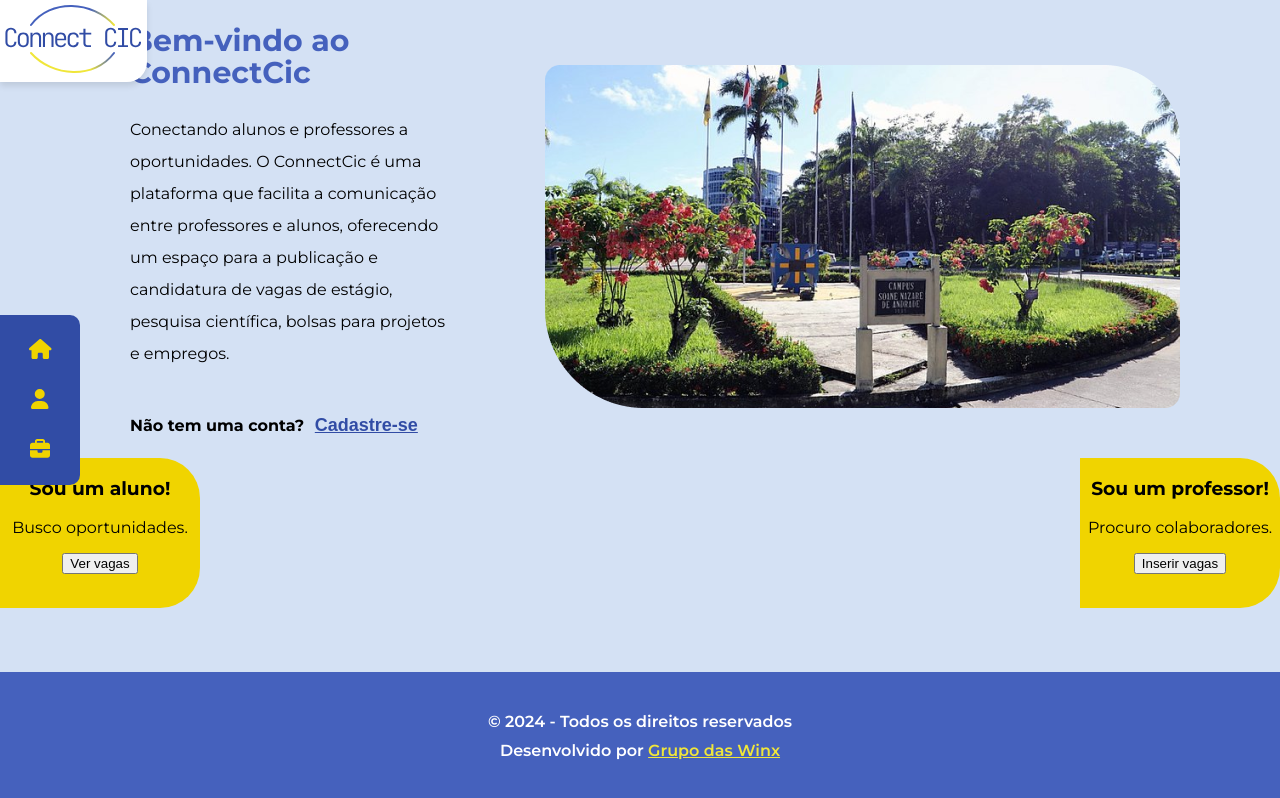
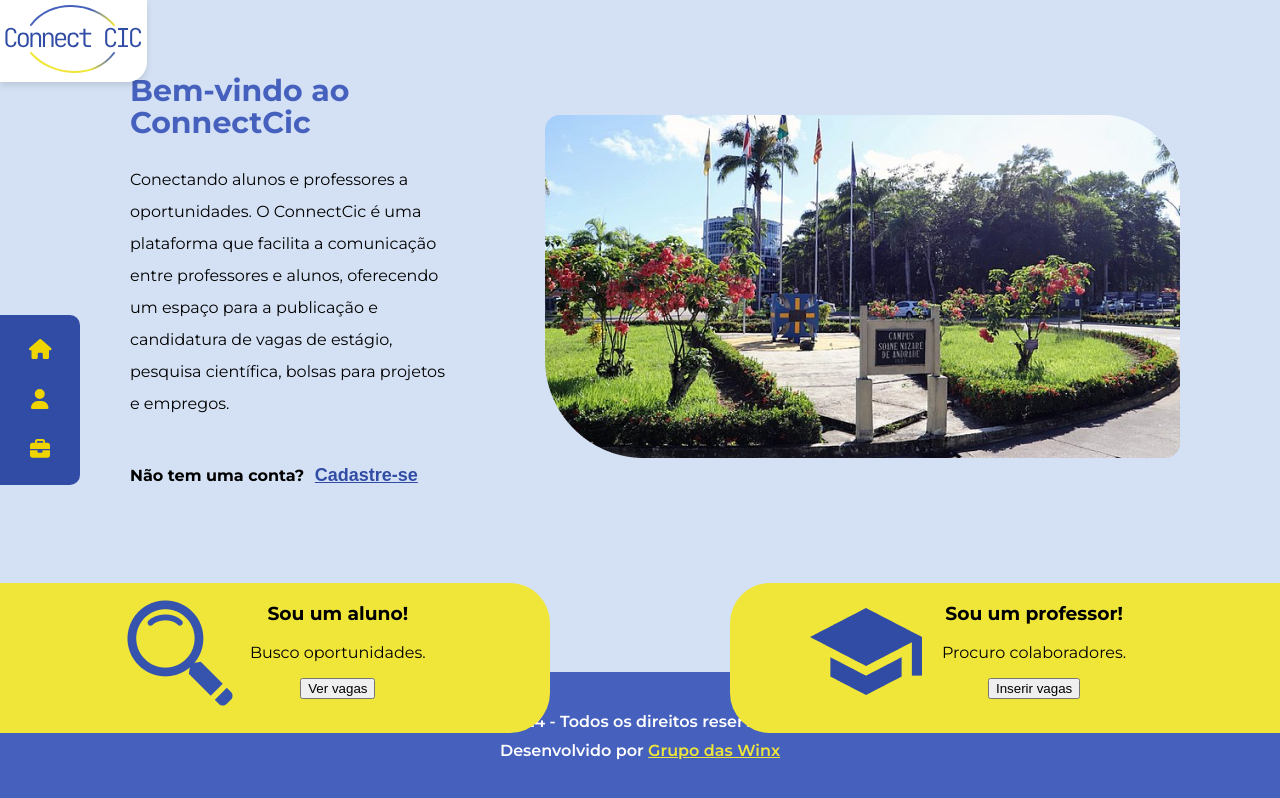
Before and after one commit to colcic-uesc/front-end-project-winx, a Vue app: page /inicio in a window 1280 px wide. Built offline with nearby package versions, Linux system fonts and the light colour scheme.

Commit message:
HomeView quase pronta - faltando os botões

```diff
--- a/src/views/HomeView.vue
+++ b/src/views/HomeView.vue
@@ -17,15 +17,24 @@
 
         <section class="roles">
           <div class="student">
-            <h3>Sou um aluno!</h3>
-
-            <p>Busco oportunidades.</p>
-            <button @click="viewStudentJobs">Ver vagas</button>
+            <div class = "content-wrapper">
+                <img src="../assets/searchIcon.png" alt="Descrição da Imagem">
+              <div class="text-content">
+                <h3>Sou um aluno!</h3>
+                <p>Busco oportunidades.</p>
+                <button @click="viewStudentJobs">Ver vagas</button>
+              </div>
+            </div>
           </div>
           <div class="professor">
-            <h3>Sou um professor!</h3>
-            <p>Procuro colaboradores.</p>
-            <button @click="postJob">Inserir vagas</button>
+            <div class = "content-wrapper">
+              <img src="../assets/studentIcon.png" alt="Descrição da Imagem">
+              <div class="text-content">
+                <h3>Sou um professor!</h3>
+                <p>Procuro colaboradores.</p>
+                <button @click="viewStudentJobs">Inserir vagas</button>
+              </div>
+            </div>
           </div>
         </section>
       </main>
@@ -46,6 +55,7 @@
   }
 
   .welcome .content-wrapper {
+    margin-top: 50px;
     margin-left: 130px;
     margin-right: 100px;
     display: flex;
@@ -53,6 +63,24 @@
     justify-content: space-between; /* Espaço entre o texto e a imagem */
     text-align: center;
   }
+
+  .roles .student .content-wrapper {
+    display: flex;
+    margin-left: 110px;
+  }
+
+  .roles .professor .content-wrapper {
+    display: flex;
+    margin-left: 80px;
+  }
+
+  .roles .professor img {
+    margin-right: 20px;
+    margin-top: 20px;
+    height: fit-content;
+    align-self: center;
+  }
+
 
   .welcome .text-content {
     flex: 1; /* Permite que o texto cresça e use espaço disponível */
@@ -68,30 +96,29 @@
   }
 
   .roles {
-
-    width: 100%;
     height: 150px;
     display: flex;
     justify-content: space-between;
   }
 
   .roles .student {
-    background-color: var(--color-secondary-hover);
+    background-color: var(--color-secondary);
     display: inline-block;
     border-radius: 0px 40px 40px 0px;
     left: 0;
     height: 150px;
-    width: 200px;
-
+    width: 550px;
+    transform: translateY(50%);
   }
 
   .roles .professor {
-    background-color: var(--color-secondary-hover);
+    background-color: var(--color-secondary);
     display: inline-block;
-    border-radius: 0px 40px 40px 0px;
+    border-radius: 40px 0px 0px 40px;
     right: 0;
     height: 150px;
-    width: 200px;
+    width: 550px;
+    transform: translateY(50%);
   }
 
   .welcome button {
```
Also changed, not shown: src/assets/StudentIcon.png (added), src/assets/searchIcon.png (added).
